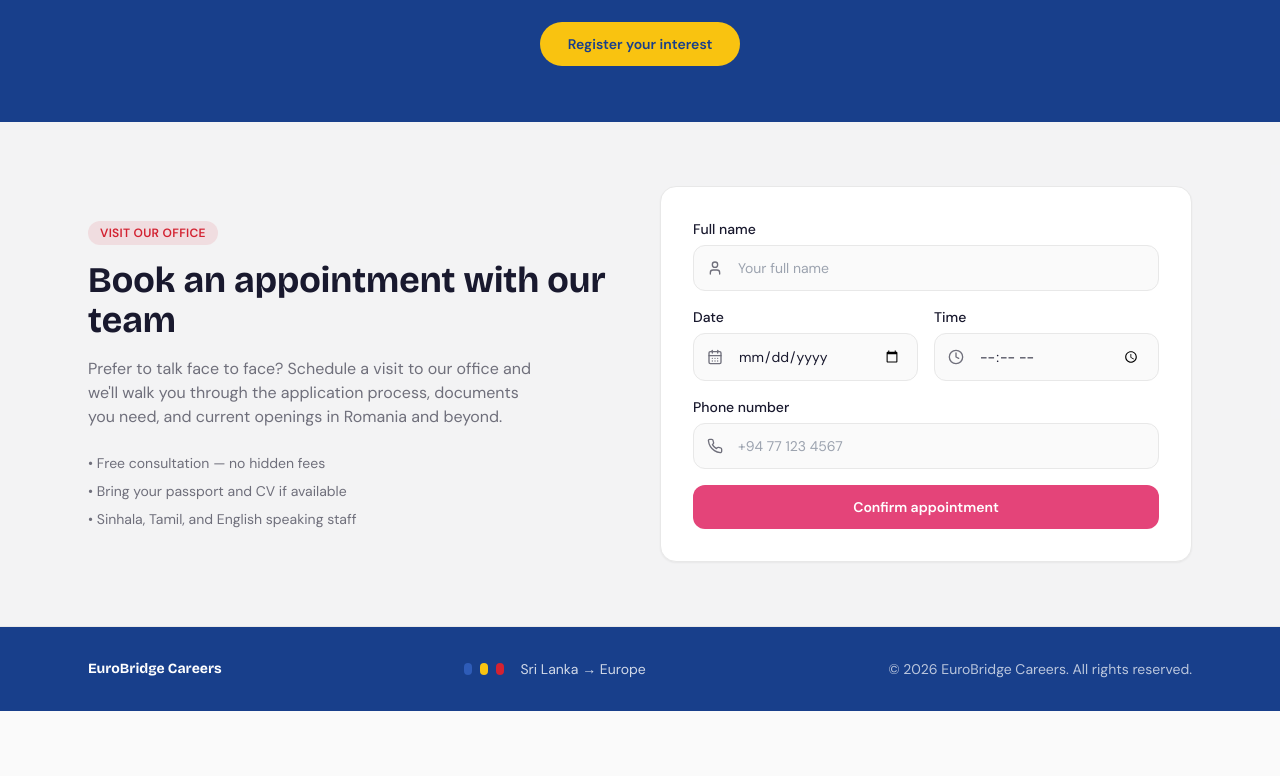
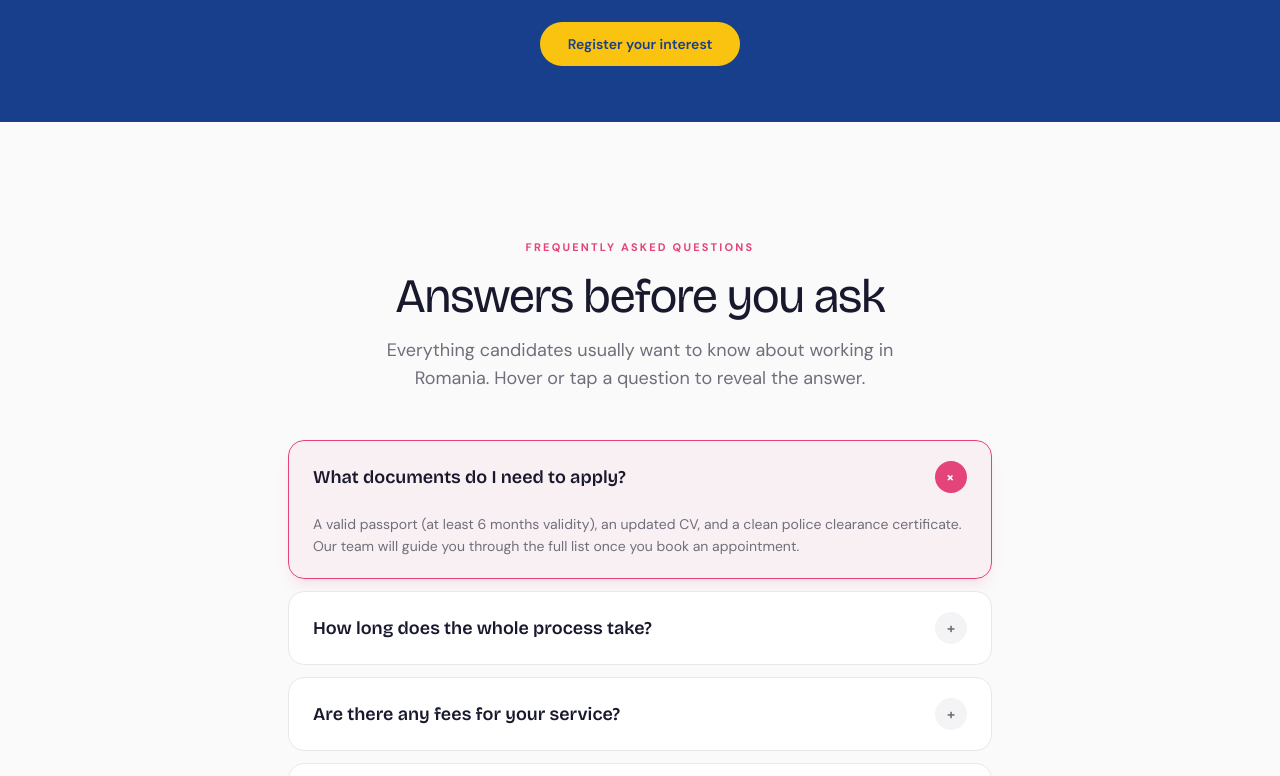
Before and after one commit to thusharanavod123/remix-of-event-registration-page-template, a React (Vite) app: page / in a window 1280 px wide. Shown: the part 1360-2136 px from the top of the page. Before the commit the page ends 2071 px from the top, so only its background shows below. Built offline with nearby package versions, Linux system fonts and the light colour scheme; the HTML template or start-up script is replaced by a standard one.

Commit message:
Changes
Co-authored-by: thusharanavod123 <146652282+thusharanavod123@users.noreply.github.com>

```diff
--- a/src/pages/recruit/RecruitHome.tsx
+++ b/src/pages/recruit/RecruitHome.tsx
@@ -1,5 +1,6 @@
 import { Link } from "react-router-dom";
 import { ArrowRight, Briefcase, Factory, Truck, Warehouse } from "lucide-react";
+import { FaqSection } from "@/components/recruit/FaqSection";
 
 const roles = [
   {
@@ -119,6 +120,9 @@ export default function RecruitHome() {
           </a>
         </div>
       </section>
+
+      {/* FAQ */}
+      <FaqSection />
     </div>
   );
 }
```
